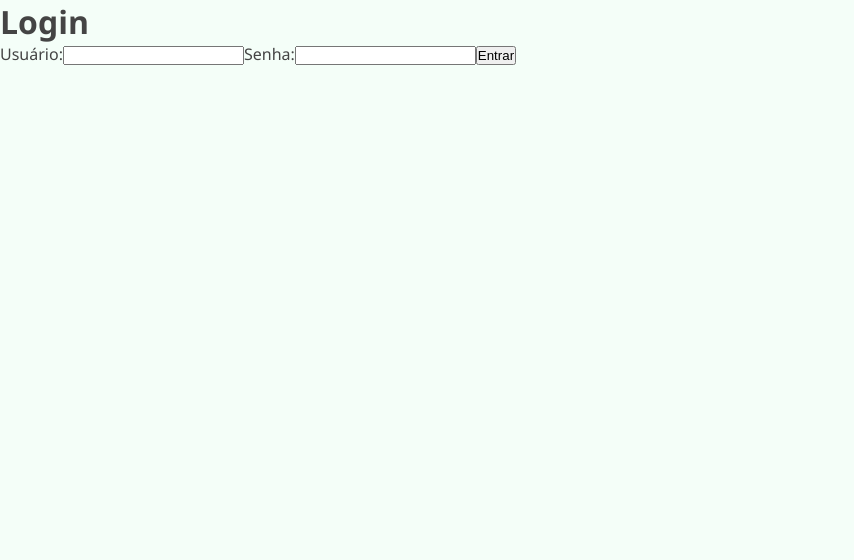
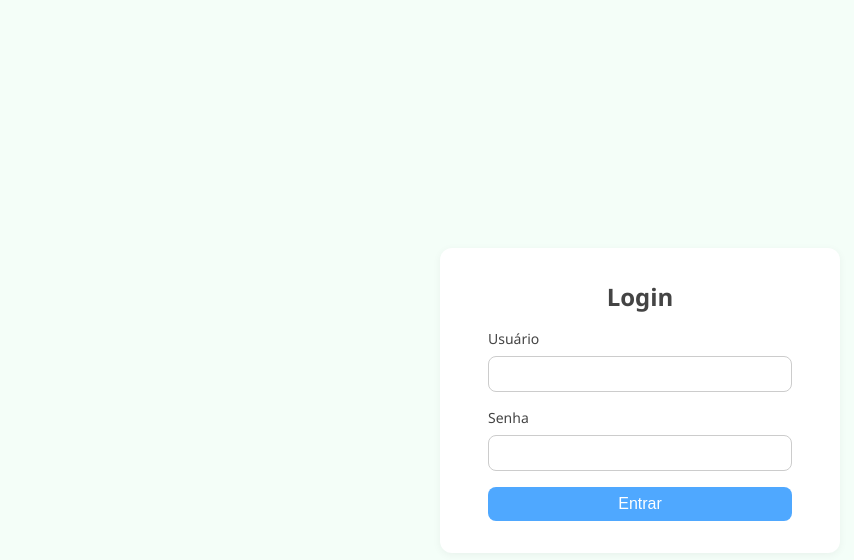
Before and after one commit to SrTinny/Sistema-de-irrigacao, a React (Vite) app: page / in a window 1280 px wide. Shown: the top 560 px of the page, without its empty margins (0-854 px from the left). Built offline with nearby package versions, Linux system fonts and the light colour scheme.

Commit message:
refactor: login.scss moblie first

```diff
--- a/src/components/login/login.jsx
+++ b/src/components/login/login.jsx
@@ -1,5 +1,6 @@
 import React, { useState } from 'react';
 import { useNavigate } from 'react-router-dom';
+import './Login.scss';
 
 const Login = () => {
   const [username, setUsername] = useState('');
@@ -14,31 +15,28 @@ const Login = () => {
 
     const user = { username, role };
     localStorage.setItem('user', JSON.stringify(user));
-
     navigate(role === 'admin' ? '/admin' : '/cliente');
   };
 
   return (
-    <div className="min-h-screen flex items-center justify-center bg-gray-100">
-      <form onSubmit={handleLogin} className="bg-white p-8 rounded shadow-md w-80">
-        <h1 className="text-2xl mb-4 text-center">Login</h1>
-        <label>Usuário:</label>
+    <div className="login-container">
+      <form onSubmit={handleLogin} className="login-form">
+        <h1>Login</h1>
+        <label htmlFor="username">Usuário</label>
         <input
+          id="username"
           type="text"
-          className="block w-full mb-2 border p-2"
           value={username}
           onChange={(e) => setUsername(e.target.value)}
         />
-        <label>Senha:</label>
+        <label htmlFor="password">Senha</label>
         <input
+          id="password"
           type="password"
-          className="block w-full mb-4 border p-2"
           value={password}
           onChange={(e) => setPassword(e.target.value)}
         />
-        <button type="submit" className="w-full bg-blue-500 text-white p-2 rounded hover:bg-blue-600">
-          Entrar
-        </button>
+        <button type="submit">Entrar</button>
       </form>
     </div>
   );
--- /dev/null
+++ b/src/components/login/login.scss
@@ -0,0 +1,68 @@
+@import '../../styles/variables'; // Supondo que suas variáveis estejam em _variables.scss
+
+.login-container {
+  min-height: 100vh;
+  background-color: $gray-bg;
+  display: flex;
+  align-items: center;
+  justify-content: center;
+  padding: $spacing-md;
+  font-family: $font-main;
+}
+
+.login-form {
+  background: $white;
+  padding: $spacing-lg;
+  border-radius: 0.75rem;
+  width: 100%;
+  max-width: 320px;
+  box-shadow: 0 2px 8px rgba(0, 0, 0, 0.05);
+
+  h1 {
+    text-align: center;
+    font-size: 1.5rem;
+    color: $gray-dark;
+    margin-bottom: $spacing-md;
+  }
+
+  label {
+    display: block;
+    margin-bottom: $spacing-sm;
+    color: $gray-dark;
+    font-size: 0.875rem;
+  }
+
+  input {
+    width: 100%;
+    padding: $spacing-sm;
+    margin-bottom: $spacing-md;
+    border: 1px solid #ccc;
+    border-radius: 0.5rem;
+    font-size: 1rem;
+    background-color: #fff;
+  }
+
+  button {
+    width: 100%;
+    background-color: $blue;
+    color: $white;
+    padding: $spacing-sm;
+    font-size: 1rem;
+    border: none;
+    border-radius: 0.5rem;
+    cursor: pointer;
+    transition: background-color 0.2s ease-in-out;
+
+    &:hover {
+      background-color: $blue-dark;
+    }
+  }
+}
+
+// Estilos para telas maiores (responsivo)
+@media (min-width: 768px) {
+  .login-form {
+    max-width: 400px;
+    padding: $spacing-lg $spacing-lg * 1.5;
+  }
+}
--- a/src/routes/protectedRoute.jsx
+++ b/src/routes/protectedRoute.jsx
@@ -5,7 +5,7 @@ const ProtectedRoute = ({ children, role }) => {
   const user = JSON.parse(localStorage.getItem('user'));
 
   if (!user) return <Navigate to="/" />;
-  if (user.role !== role) return <Navigate to="/" />;
+  // if (user.role !== role) return <Navigate to="/" />; arrumar isso aqui depois
 
   return children;
 };
```
